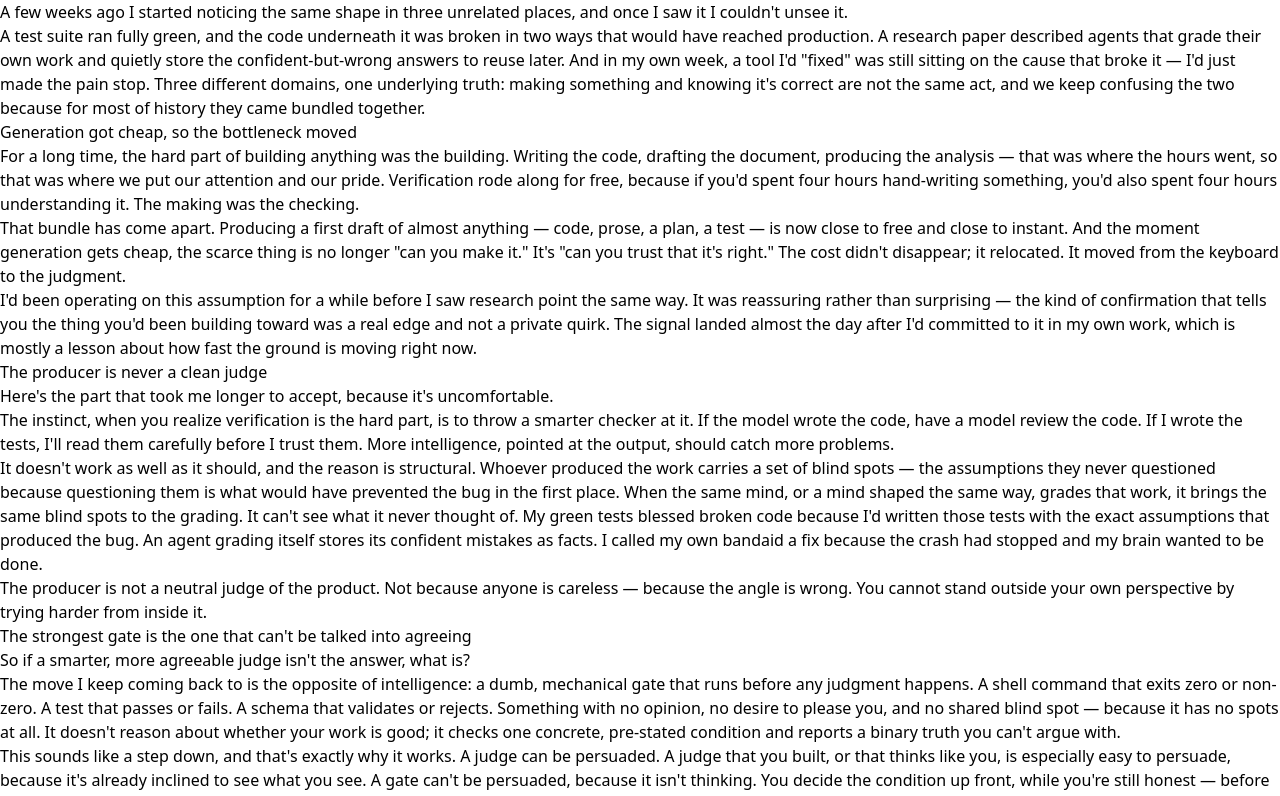
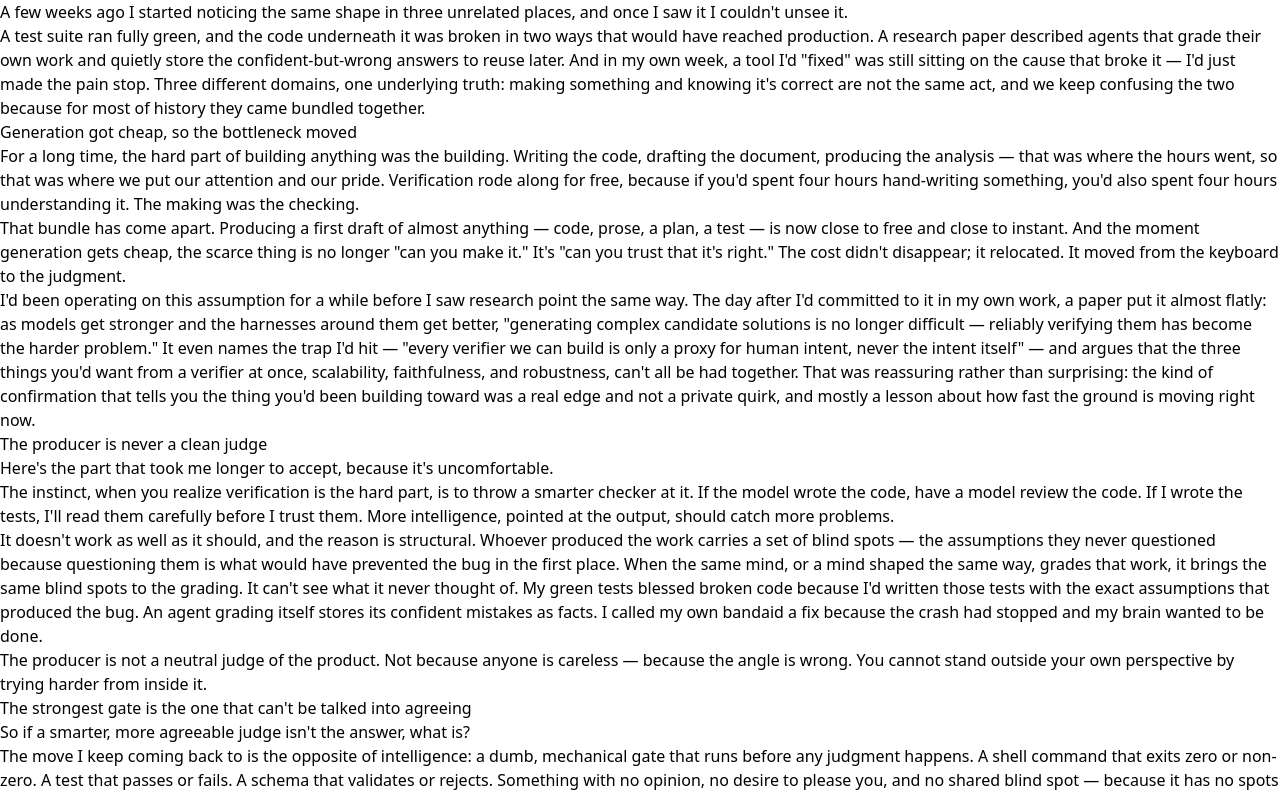
Before and after one commit to xinyun2020/nextra-docs, a Next.js app: page /permanent-notes/2026-06-26_verification-is-the-scarce-act in a window 1280 px wide. Shown: the top 796 px of the page. Built offline with nearby package versions, Linux system fonts and the light colour scheme; no server answers.

Commit message:
docs(notes): cite The Verification Horizon (arxiv 2606.26300) in verification-is-the-scarce-act

```diff
--- a/src/pages/permanent-notes/2026-06-26_verification-is-the-scarce-act.mdx
+++ b/src/pages/permanent-notes/2026-06-26_verification-is-the-scarce-act.mdx
@@ -18,7 +18,7 @@ For a long time, the hard part of building anything was the building. Writing th
 
 That bundle has come apart. Producing a first draft of almost anything — code, prose, a plan, a test — is now close to free and close to instant. And the moment generation gets cheap, the scarce thing is no longer "can you make it." It's "can you trust that it's right." The cost didn't disappear; it relocated. It moved from the keyboard to the judgment.
 
-I'd been operating on this assumption for a while before I saw research point the same way. It was reassuring rather than surprising — the kind of confirmation that tells you the thing you'd been building toward was a real edge and not a private quirk. The signal landed almost the day after I'd committed to it in my own work, which is mostly a lesson about how fast the ground is moving right now.
+I'd been operating on this assumption for a while before I saw research point the same way. The day after I'd committed to it in my own work, a [paper](https://arxiv.org/abs/2606.26300) put it almost flatly: as models get stronger and the harnesses around them get better, "generating complex candidate solutions is no longer difficult — reliably verifying them has become the harder problem." It even names the trap I'd hit — "every verifier we can build is only a proxy for human intent, never the intent itself" — and argues that the three things you'd want from a verifier at once, scalability, faithfulness, and robustness, can't all be had together. That was reassuring rather than surprising: the kind of confirmation that tells you the thing you'd been building toward was a real edge and not a private quirk, and mostly a lesson about how fast the ground is moving right now.
 
 ## The producer is never a clean judge
 
```
